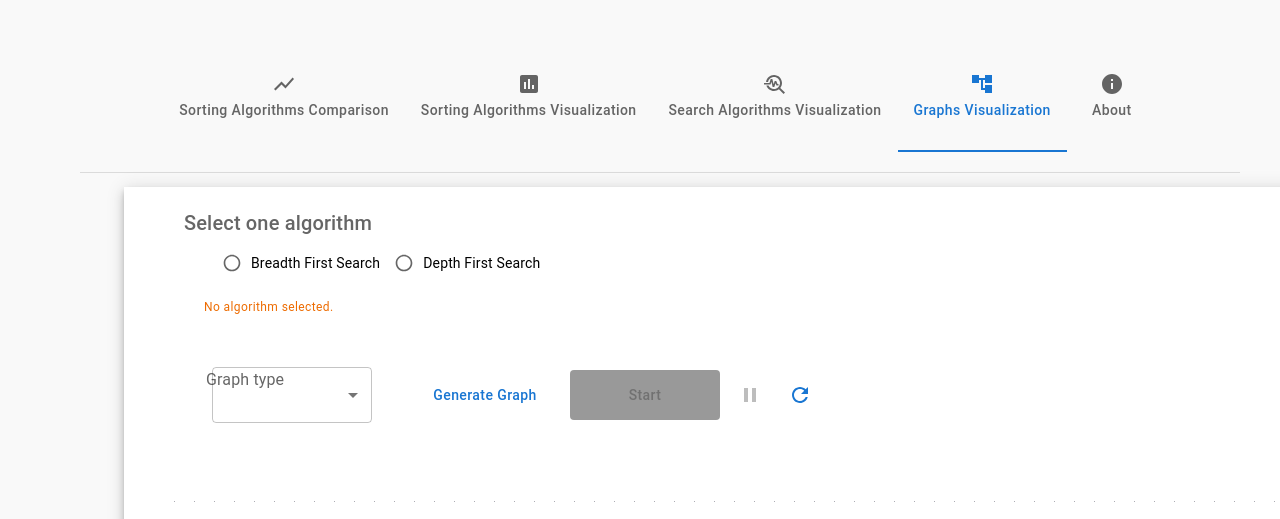
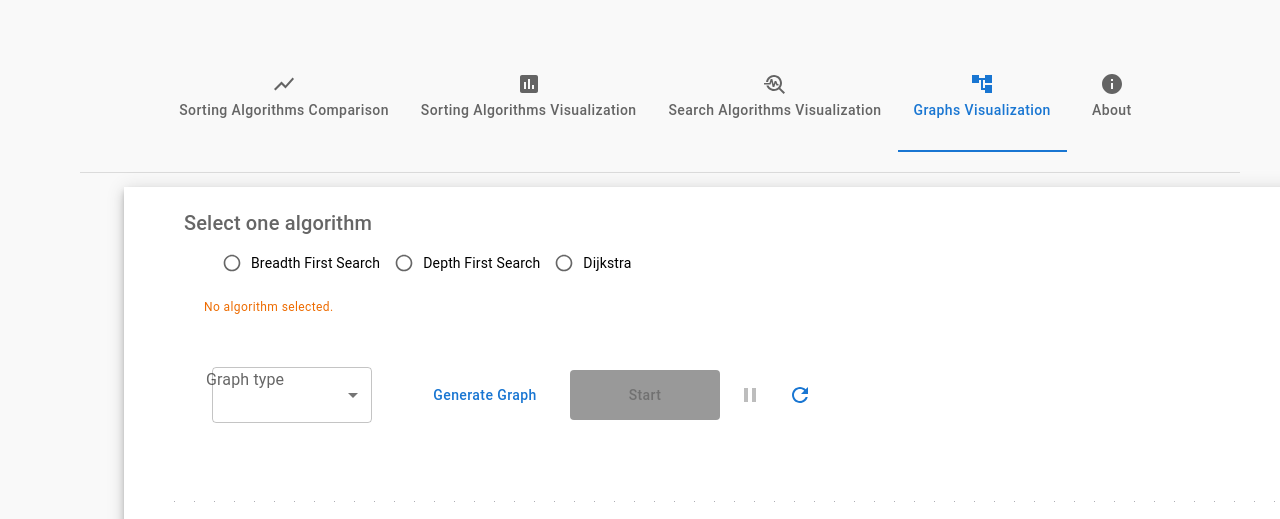
Before and after one commit to Moustafaa91/algorithm-comparator, a React (Create React App) app: page / in a window 1280 px wide. Both pictures are taken after a click on the tab "Graphs Visualization". Shown: the top 519 px of the page. Built offline with nearby package versions, Linux system fonts and the light colour scheme.

Commit message:
Add Dijkstra shortest path algorithm

```diff
--- a/src/algorithms/Graphs/BFS.js
+++ b/src/algorithms/Graphs/BFS.js
@@ -38,5 +38,5 @@ export function BFS(nodes, edges) {
         });
     }
 
-    return steps;
+    return { steps };
 };
--- a/src/algorithms/Graphs/DFS.js
+++ b/src/algorithms/Graphs/DFS.js
@@ -1,4 +1,4 @@
-export const DFS = (nodes, edges) => {
+export function DFS(nodes, edges) {
     const steps = [];
     const visitedNodes = new Set();
     const visitedEdges = new Set();
@@ -37,5 +37,5 @@ export const DFS = (nodes, edges) => {
         });
     }
 
-    return steps;
+    return { steps};
 };
--- /dev/null
+++ b/src/algorithms/Graphs/Dijkstra.js
@@ -0,0 +1,68 @@
+// Dijkstra.js
+export function Dijkstra(nodes, edges) {
+    const steps = [];
+    const distances = {};
+    const previous = {};
+    const visitedNodes = new Set();
+    const visitedEdges = new Set();
+
+    // Initialize distances and previous nodes
+    nodes.forEach(node => {
+        distances[node.id] = Infinity;
+        previous[node.id] = null;
+    });
+
+    // Assume the first node is the source
+    const source = nodes[0].id;
+    distances[source] = 0;
+
+    const priorityQueue = [{ id: source, distance: 0 }];
+
+    while (priorityQueue.length > 0) {
+        // Get the node with the smallest distance
+        priorityQueue.sort((a, b) => a.distance - b.distance);
+        const { id: currentNode } = priorityQueue.shift();
+
+        if (visitedNodes.has(currentNode)) continue;
+        visitedNodes.add(currentNode);
+
+        // Find neighbors and update distances
+        edges
+            .filter(edge => edge.source === currentNode && !visitedNodes.has(edge.target))
+            .forEach(edge => {
+                const targetNode = edge.target;
+                const newDist = distances[currentNode] + (edge.weight || 1);
+
+                if (newDist < distances[targetNode]) {
+                    distances[targetNode] = newDist;
+                    previous[targetNode] = currentNode;
+
+                    // Add neighbor to the priority queue
+                    priorityQueue.push({ id: targetNode, distance: newDist });
+
+                    // Record visited edge
+                    visitedEdges.add(edge.id);
+                }
+            });
+
+        // Record the step
+        steps.push({
+            visitedNodes: Array.from(visitedNodes),
+            visitedEdges: Array.from(visitedEdges),
+            distances: { ...distances },
+        });
+    }
+
+    // Prepare the shortest path results
+    const shortestPaths = nodes.map(node => {
+        const path = [];
+        let current = node.id;
+        while (current) {
+            path.unshift(current);
+            current = previous[current];
+        }
+        return { node: node.id, path, distance: distances[node.id] };
+    });
+
+    return { steps, shortestPaths };
+}
--- a/src/algorithms/index.js
+++ b/src/algorithms/index.js
@@ -28,6 +28,7 @@ import { ternarySearch } from './SearchAlgorithms/TernarySearch';
 
 import { BFS } from './Graphs/BFS';
 import { DFS } from './Graphs/DFS';
+import { Dijkstra } from './Graphs/Dijkstra';
 
 export const sortingAlgorithms = {
   QuickSort: quickSort,
@@ -65,5 +66,6 @@ export const searchingAlgorithms = {
 
 export const graphAlgorithms = {
   BFS: BFS,
-  DFS: DFS
+  DFS: DFS,
+  Dijkstra: Dijkstra
 };
--- a/src/components/GraphAlgorithmsSelector.js
+++ b/src/components/GraphAlgorithmsSelector.js
@@ -13,11 +13,13 @@ function GraphAlgorithmsSelector({
   const graphAlgorithms = [
     { label: "Breadth First Search", key: "BFS" },
     { label: "Depth First Search", key: "DFS" },
+    { label: "Dijkstra", key: "Dijkstra" },
   ];
 
   const algorithmDescriptions = {
     BFS: "Description of BFS.",
     DFS: "Description of DFS.",
+    Dijkstra: "Description of Dijkstra.",
   };
 
   const getCaptionText = () => {
--- a/src/pages/GraphVisualizer.js
+++ b/src/pages/GraphVisualizer.js
@@ -5,23 +5,22 @@ import Graph from "../components/Graph";
 import { graphGenerators } from "../utils/graphGenerator";
 import AlgorithmSelector from "../components/AlgorithmSelector";
 import { graphAlgorithms } from "../algorithms";
-import { Box, Button, IconButton, Typography, Slider, Snackbar, Select, MenuItem, InputLabel, FormControl} from "@mui/material";
+import { Box, Button, IconButton, Typography, Snackbar, Select, MenuItem, InputLabel, FormControl } from "@mui/material";
 import { PlayArrow, Pause, Refresh } from "@mui/icons-material";
-
 
 const GraphVisualizer = () => {
     const [nodes, setNodes, onNodesChange] = useNodesState([]);
     const [edges, setEdges, onEdgesChange] = useEdgesState([]);
     const [steps, setSteps] = useState([]);
+    const [shortestPaths, setShortestPaths] = useState([]);
     const [openSnackbar, setOpenSnackbar] = useState(false);
     const [alertMessage, setAlertMessage] = useState("");
-  const [isPaused, setIsPaused] = useState(false); // Pause state
+    const [isPaused, setIsPaused] = useState(false);
     const [isRunning, setIsRunning] = useState(false);
     const [selectedAlgorithms, setSelectedAlgorithms] = useState([]);
     const [selectedGraphGenerator, setSelectedGraphGenerator] = useState("");
     const isPausedRef = useRef(isPaused);
 
-  // Keep `isPausedRef` in sync with `isPaused`
     useEffect(() => {
         isPausedRef.current = isPaused;
     }, [isPaused]);
@@ -36,52 +35,49 @@ const GraphVisualizer = () => {
         }
 
         // Generate steps using the selected algorithm
-    const steps = graphAlgorithms[selectedAlgorithms[0]](nodes, edges);
-    setSteps(steps);
+        const result = graphAlgorithms[selectedAlgorithms[0]](nodes, edges);
+        setSteps(result.steps);
+        if (result.shortestPaths) setShortestPaths(result.shortestPaths);
         setIsRunning(true);
 
         // Start the animation
-    animateSteps(steps);
+        animateSteps(result.steps);
     };
 
     const animateSteps = (steps) => {
         let stepIndex = 0;
 
         const interval = setInterval(() => {
-      if (isPausedRef.current) return; // Skip if paused
+            if (isPausedRef.current) return;
 
             if (stepIndex >= steps.length) {
                 clearInterval(interval);
-        setIsRunning(false); // Stop running when done
+                setIsRunning(false);
                 return;
             }
 
-      // Apply the current step
             const { visitedNodes, visitedEdges } = steps[stepIndex];
-      console.log(visitedNodes, visitedEdges);
 
-      // Update node styles
             setNodes((prevNodes) =>
                 prevNodes.map((node) => ({
                     ...node,
                     style: visitedNodes.includes(node.id)
-            ? { ...node.style, backgroundColor: "#90caf9" } // Highlight visited nodes
+                        ? { ...node.style, backgroundColor: "#90caf9" }
                         : node.style,
                 }))
             );
 
-      // Update edge styles
             setEdges((prevEdges) =>
                 prevEdges.map((edge) => ({
                     ...edge,
                     style: visitedEdges?.includes(edge.id)
-            ? { stroke: "#90caf9", strokeWidth: 2 } // Highlight visited edges
+                        ? { stroke: "#90caf9", strokeWidth: 2 }
                         : edge.style,
                 }))
             );
 
             stepIndex++;
-    }, 1000); // Change steps every 1 second
+        }, 1000);
     };
 
     const generateGraph = () => {
@@ -104,6 +100,7 @@ const GraphVisualizer = () => {
         setNodes([]);
         setEdges([]);
         setSteps([]);
+        setShortestPaths([]);
         clearInterval();
     };
 
@@ -116,15 +113,7 @@ const GraphVisualizer = () => {
 
     return (
       <Box sx={{ width: "90%", height: "70%" }}>
-      <Box
-        sx={{
-          bgcolor: "white",
-          display: "flex",
-          flexDirection: "column",
-          gap: "1px",
-          marginTop: "-50px",
-        }}
-      >
+        <Box sx={{ bgcolor: "white", display: "flex", flexDirection: "column", gap: "1px", marginTop: "-50px" }}>
           <AlgorithmSelector
             selectedAlgorithms={selectedAlgorithms}
             onSelect={setSelectedAlgorithms}
@@ -132,17 +121,10 @@ const GraphVisualizer = () => {
             disabled={isRunning}
             algorithmsType="graph"
           />
-        <Box
-          sx={{
-            display: "flex",
-            flexDirection: "row",
-            gap: "10px",
-            alignItems: "center",
-            marginTop: "-20px",
-          }}
-        >
-          <FormControl sx={{ m:1, minWidth: 200}}>
-          <InputLabel  id="graph-generator-label">Graph type</InputLabel>
+
+          <Box sx={{ display: "flex", flexDirection: "row", gap: "10px", alignItems: "center", marginTop: "-20px" }}>
+            <FormControl sx={{ m: 1, minWidth: 200 }}>
+              <InputLabel id="graph-generator-label">Graph type</InputLabel>
               <Select
                 labelId="graph-generator-label"
                 value={selectedGraphGenerator}
@@ -156,18 +138,10 @@ const GraphVisualizer = () => {
                 ))}
               </Select>
             </FormControl>
-          <Button
-            onClick={generateGraph}
-            disabled={isRunning}
-            sx={{ textTransform: "none", height: "50px", width: "150px" }}
-          >
+            <Button onClick={generateGraph} disabled={isRunning} sx={{ textTransform: "none", height: "50px", width: "150px" }}>
               Generate Graph
             </Button>
-          <Button
-            onClick={startVisualize}
-            disabled={isRunning || nodes.length === 0 || edges.length === 0}
-            sx={{ textTransform: "none", height: "50px", width: "150px" }}
-          >
+            <Button onClick={startVisualize} disabled={isRunning || nodes.length === 0 || edges.length === 0} sx={{ textTransform: "none", height: "50px", width: "150px" }}>
               Start
             </Button>
             <IconButton color="primary" onClick={togglePause} disabled={!isRunning}>
@@ -177,6 +151,16 @@ const GraphVisualizer = () => {
               <Refresh />
             </IconButton>
           </Box>
+          {shortestPaths.length > 0 && (
+          <Box sx={{ marginTop: "-30px", maxHeight: "130px", overflowY: "auto" }}>
+            <Typography variant="caption">Shortest Paths:</Typography>
+            {shortestPaths.map(({ node, path, distance }) => (
+              <Typography variant="body2" key={node}>
+                Node {node}: {path.join(" -> ")} (Distance: {distance})
+              </Typography>
+            ))}
+          </Box>
+            )}
           <Snackbar
             open={openSnackbar}
             autoHideDuration={3000}
@@ -186,13 +170,9 @@ const GraphVisualizer = () => {
           />
         </Box>
 
-      <Graph
-        initialNodes={nodes}
-        initialEdges={edges}
-        setEdges={setEdges}
-        onNodesChange={onNodesChange}
-        onEdgesChange={onEdgesChange}
-      />
+        <Graph initialNodes={nodes} initialEdges={edges} setEdges={setEdges} onNodesChange={onNodesChange} onEdgesChange={onEdgesChange} />
+
+
       </Box>
     );
 };
--- a/src/pages/HomePage.js
+++ b/src/pages/HomePage.js
@@ -108,7 +108,7 @@ function HomePage() {
         </Box>
       </CustomTabPanel>
       <CustomTabPanel value={value} index={3}>
-      <Box sx={{ bgcolor: "white", width: "1600px", height:"900px", margin: "auto", marginTop: "20px", boxShadow: 6, paddingBottom: "20px" }} >
+      <Box sx={{ bgcolor: "white", width: "1600px", height:"1300px", margin: "auto", marginTop: "20px", boxShadow: 6, paddingBottom: "20px" }} >
         <GraphVisualizer />
       </Box>
       </CustomTabPanel>
--- a/src/utils/graphGenerator.js
+++ b/src/utils/graphGenerator.js
@@ -1,7 +1,7 @@
 import { nodeDefaults, graphNodesPositions } from "./graphConstants";
 import { MarkerType } from "@xyflow/react";
 
-const generateGraph = (levels, connections, directed) => {
+const generateGraph = (levels, connections, directed, weights) => {
     const nodes = [];
     const edges = [];
 
@@ -23,7 +23,7 @@ const generateGraph = (levels, connections, directed) => {
 
             // Add edges based on provided connections
             if (connections && connections[nodeId]) {
-                connections[nodeId].forEach((targetNodeId) => {
+                connections[nodeId].forEach((targetNodeId, idx) => {
                     edges.push({
                         id: `${nodeId}-${targetNodeId}`,
                         source: nodeId,
@@ -32,6 +32,8 @@ const generateGraph = (levels, connections, directed) => {
                         markerEnd: directed ? {
                             type: MarkerType.ArrowClosed,
                           } : undefined,
+                        weight: weights ? weights[nodeId][idx] : 1,
+                        label: weights ? weights[nodeId][idx].toString() : undefined,
                     });
                 });
             }
@@ -55,14 +57,26 @@ const OneConnectedGraph = () => {
         1: ["4", "5"],
         2: ["7", "3"],
         3: ["2"],
-        4 :["6"],
+        4: ["6"],
         5: [ "7"],
         6: ["0", "4"],
         7: ["2", "5"],
     };
-    const {nodes, edges } = generateGraph(levels, connections, false);
+
+    const weights = {
+        0: [4, 8, 11],
+        1: [8, 2],
+        2: [7, 4],
+        3: [9],
+        4: [10],
+        5: [1],
+        6: [2, 7],
+        7: [6, 14],
+    };
+
+    const {nodes, edges } = generateGraph(levels, connections, false, weights);
     return {graph: {nodes, edges}};
-}
+};
 
 const TreeGraph = () => {
     const levels = [
```
Lines whose indentation alone changed are shown as unchanged.
